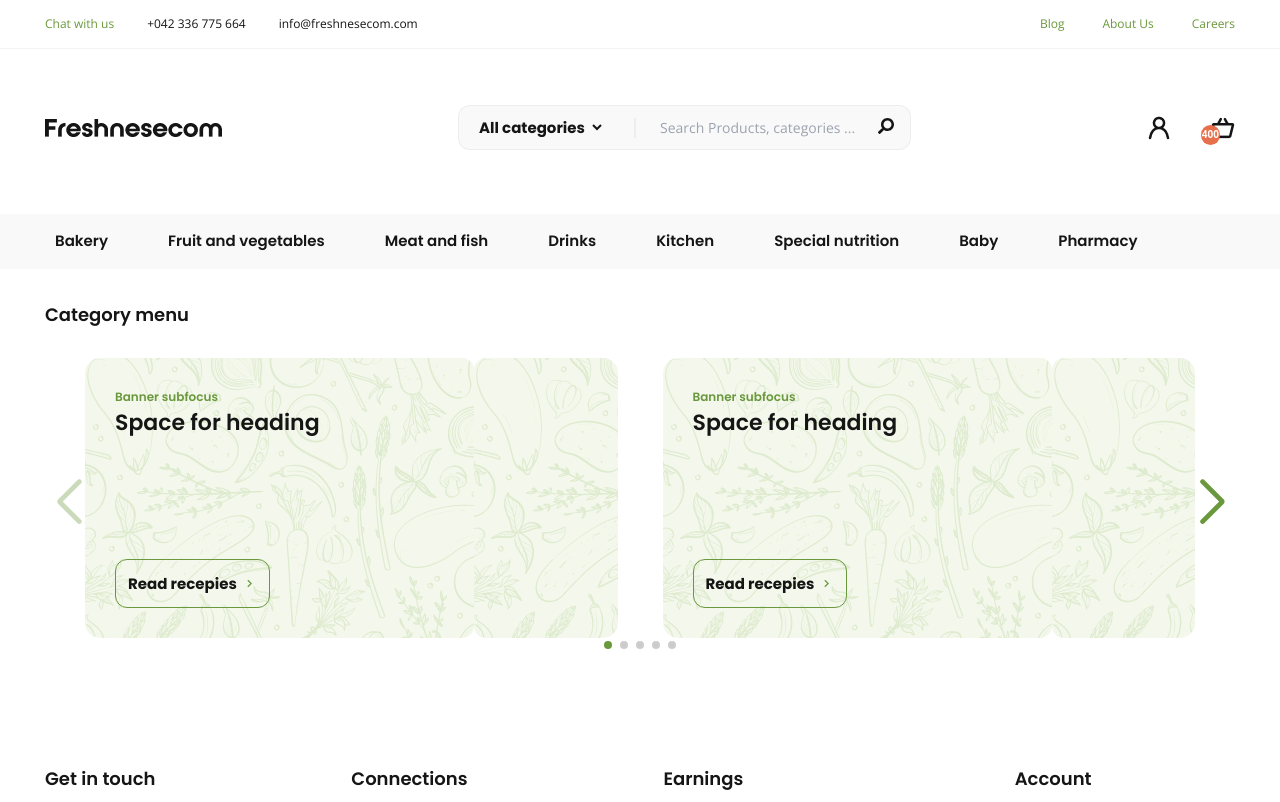
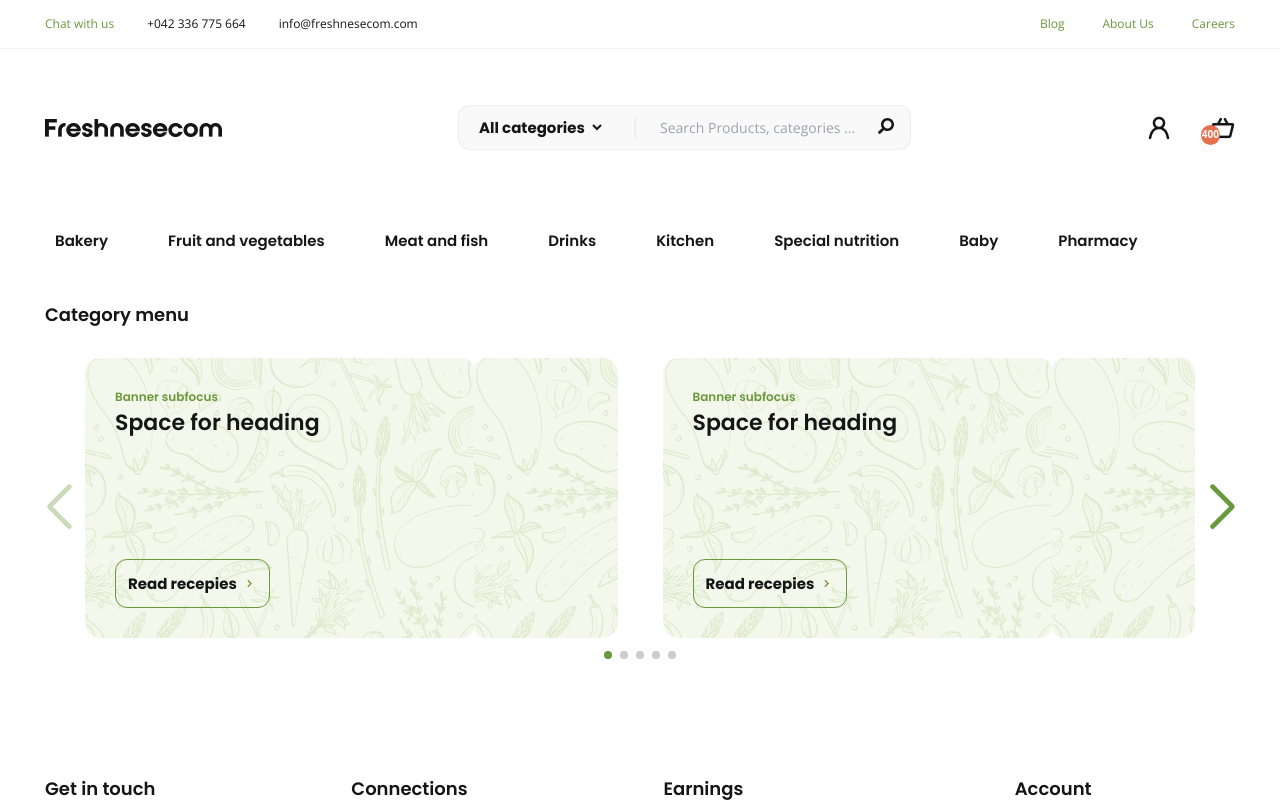
Before and after one commit to thiendangit/MTStoreReactJS, a React app: page / in a window 1280 px wide. Shown: the top 802 px of the page. Built offline with nearby package versions, Linux system fonts and the light colour scheme; what esri-loader would draw is missing.

Commit message:
change some types and style

```diff
--- a/src/components/Category/Category.css
+++ b/src/components/Category/Category.css
@@ -3,11 +3,13 @@
     margin: 1.6rem 0;
 }
 .category .category__card {
-    @apply flex flex-row mt-6 px-16;
-    padding-bottom: 2.5rem !important;
+    @apply flex flex-row mt-6;
+    padding-bottom: 3.5rem !important;
+    padding-left: 4rem !important;
+    padding-right: 4rem !important;
 }
 .category .category__card .category__card-item {
-    @apply flex flex-col justify-start items-start py-12 pl-12 mt-6 mr-12 rounded-3xl;
+    @apply flex flex-col justify-start items-start py-12 pl-12 mt-6 rounded-3xl;
     height: 28rem;
     width: 42rem;
 }
@@ -26,7 +28,11 @@
 .swiper-pagination-bullet-active {
     background: var(--green) !important;
 }
-.swiper-button-prev,
+.swiper-button-prev {
+    color: var(--green) !important;
+    left: 0 !important;
+}
 .swiper-button-next {
     color: var(--green) !important;
+    right: 0 !important;
 }
--- a/src/components/Data_Info/DataInfo.tsx
+++ b/src/components/Data_Info/DataInfo.tsx
@@ -1,5 +1,6 @@
 import * as Menu from 'Menu';
 import * as Tag from 'Tag';
+import * as CategoryMenu from 'CategoryMenu';
 
 export const itemMenu: Menu.ItemMenu[] = [
   { title: 'Bakery', path: '#bakery' },
@@ -53,7 +54,7 @@ export const footerLinks = [
     ],
   },
 ];
-export const categoryCard = [
+export const categoryCard: CategoryMenu.CategoryCard[] = [
   {
     sub: 'Banner subfocus',
     title: 'Space for heading',
--- a/src/components/MenuBar/MenuBar.css
+++ b/src/components/MenuBar/MenuBar.css
@@ -1,7 +1,7 @@
 .menubar {
     @apply lg:flex-nowrap flex flex-row flex-wrap justify-start items-baseline text-left;
     padding: 1.6rem 4.5rem;
-    background: var(--gray-bg2);
+    /*background: var(--gray-bg2);*/
 }
 .menubar .menubar__btn {
     @apply lg:mt-0 flex flex-col items-baseline not-italic normal-case font-medium mt-6 mr-16 px-4 rounded-full cursor-pointer;
--- a/src/types/global.d.ts
+++ b/src/types/global.d.ts
@@ -9,9 +9,15 @@ declare module 'Menu' {
     path: string;
   }
 }
-
+declare module 'CategoryMenu' {
+  export interface CategoryCard {
+    sub: string;
+    title: string;
+    textBtn: string;
+  }
+}
 declare module 'Tag' {
-  interface ProductTag {
+  export interface ProductTag {
     name: string;
   }
 }
```
Also changed, not shown: src/components/MenuBar/MenuBar.tsx (+0 -10 lines).
